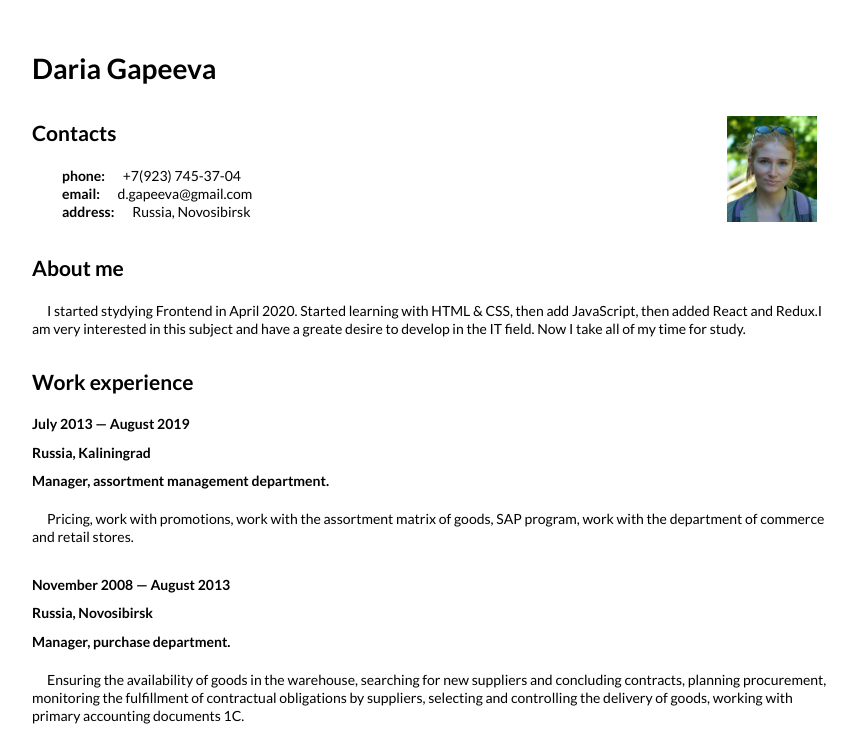
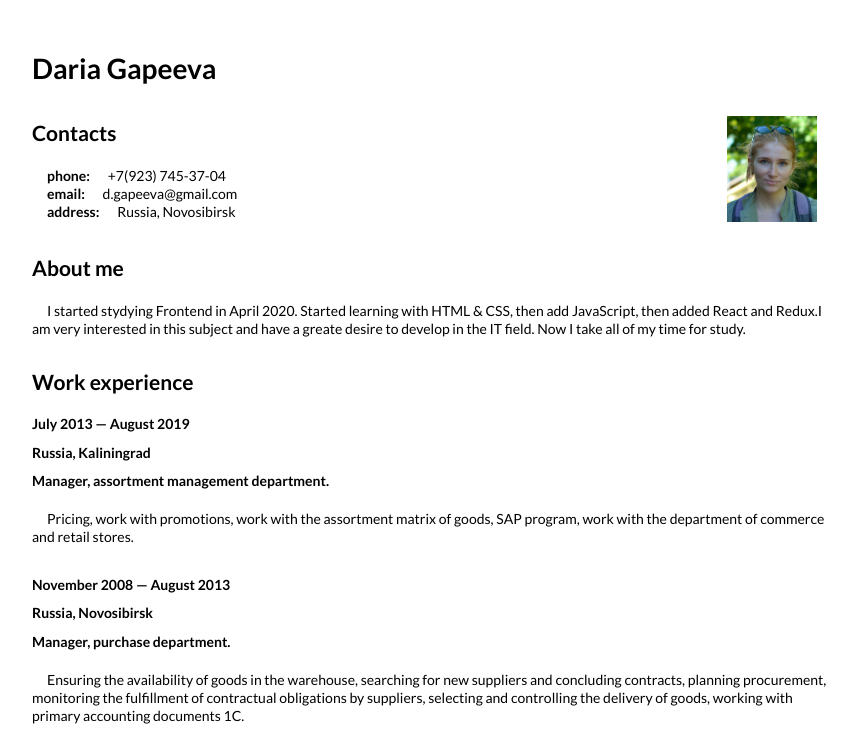
Before and after one commit to DariaGapeeva/rsschool-cv, a plain HTML site: page index.html in a window 1280 px wide. Shown: the top 752 px of the page, without its empty margins (208-1065 px from the left). Drawn offline with Linux system fonts and the light colour scheme.

Commit message:
feat: change style contacts

```diff
--- a/style.css
+++ b/style.css
@@ -69,7 +69,7 @@ section p {
 
 .contacts__info {
   font-weight: bold;
-  margin: 0px 15px 0px 15px;
+  margin: 0px 15px 0px 0px;
 }
 
 .experience h3,
```
